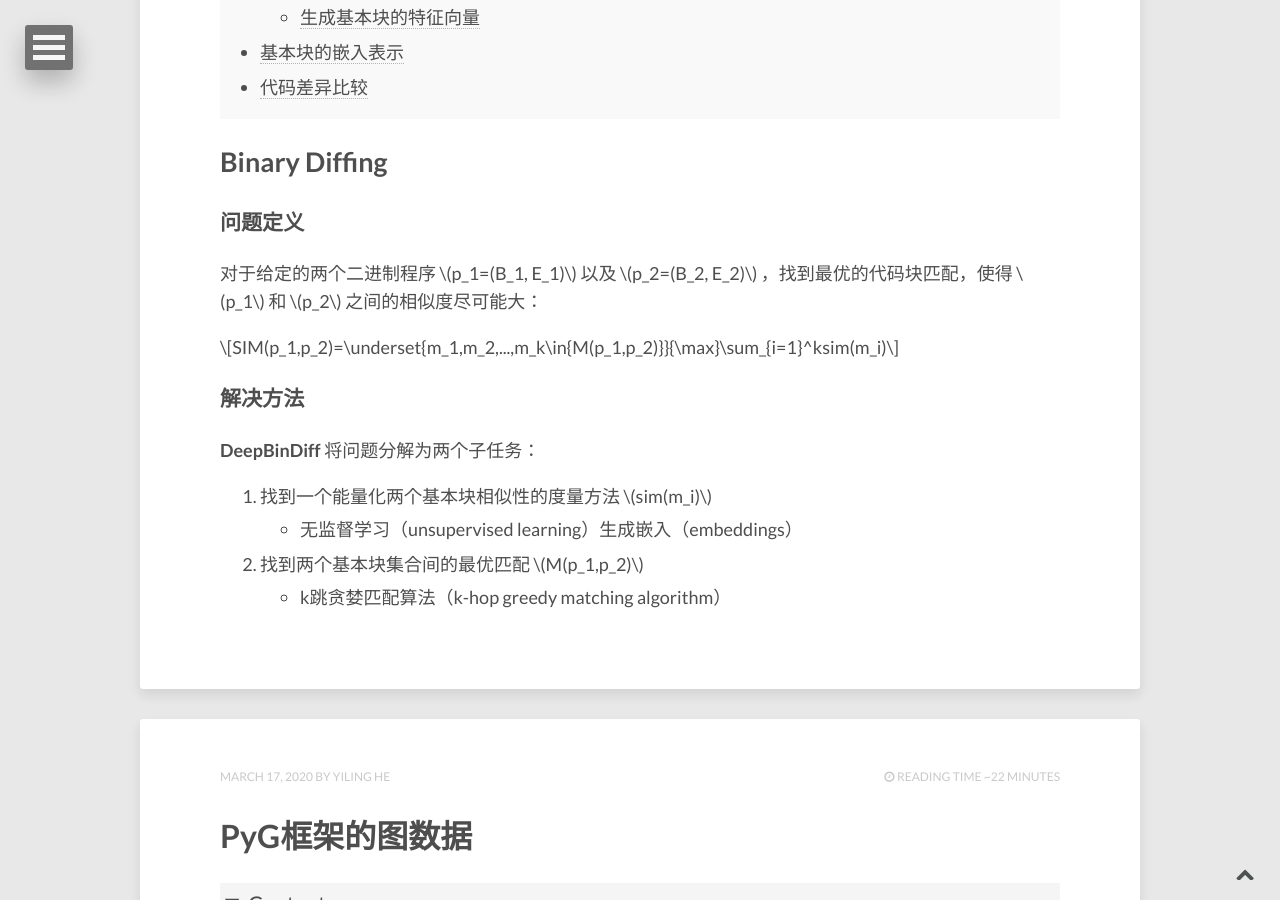
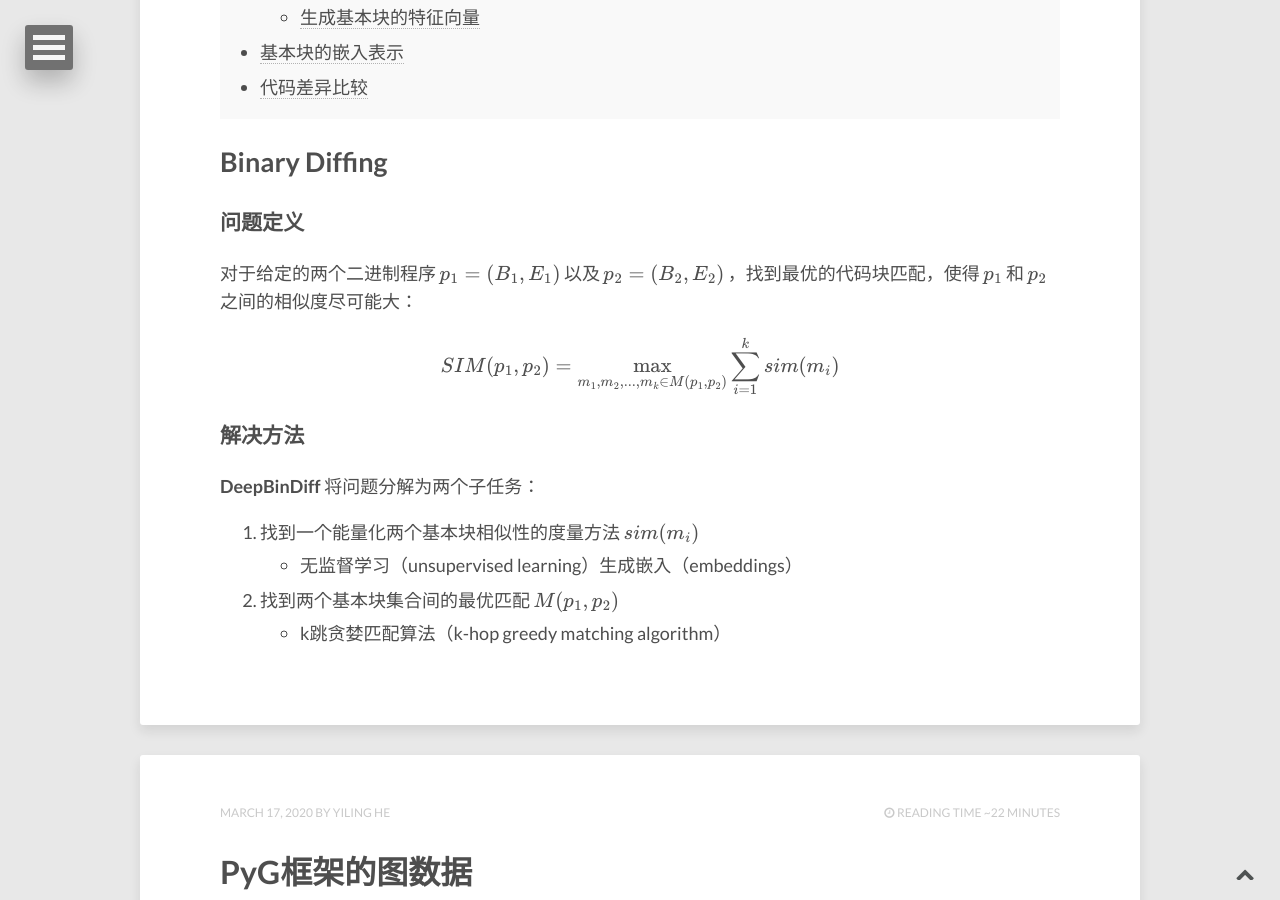
Before and after one commit to E0HYL/BLOG-OF-E0, a Jekyll site: the page built from index.html, in a window 1280 px wide and 900 px high, scrolled down 832 px. Built offline with Jekyll 4.4.1, drawn with Linux system fonts in a browser that asks for light colours; nearby versions of some CDN libraries; formulas are drawn with MathJax 3; the list of posts is cut into pages by our own code.

Commit message:
mathjax default

```diff
--- a/_layouts/post-index.html
+++ b/_layouts/post-index.html
@@ -5,12 +5,10 @@
 <!--[if gt IE 8]><!--> <html class="no-js" lang="en"><!--<![endif]-->
 <head>
 {% include head.html %}
-{% if page.math %}
 <!-- Use cdnjs as CDN providor -->
 <script type="text/javascript" async
   src="https://cdnjs.cloudflare.com/ajax/libs/mathjax/2.7.2/MathJax.js?config=TeX-MML-AM_CHTML">
 </script>
-{% endif %}
 </head>
 
 <body id="post-index" {% if page.image.feature %}class="feature"{% endif %}>
```
